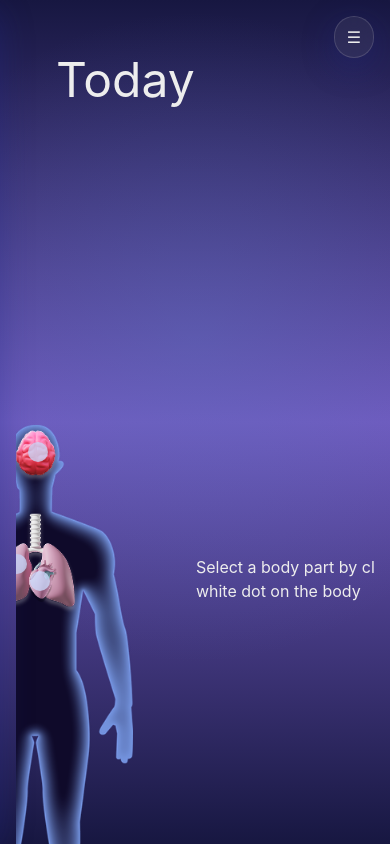
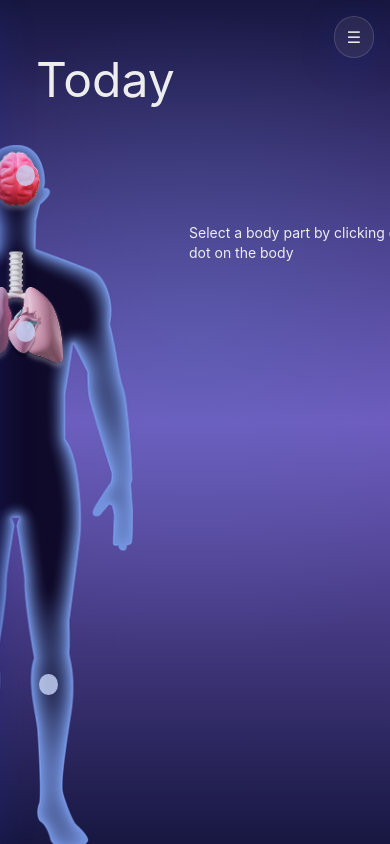
Before and after one commit to valttku/sote2035, a Next.js app in the folder client/: page / in a window 390 px wide. Built offline with nearby package versions, Linux system fonts and the light colour scheme; no server answers.

Commit message:
update homepage

```diff
--- a/client/src/components/digitaltwin/DigitalTwinClient.tsx
+++ b/client/src/components/digitaltwin/DigitalTwinClient.tsx
@@ -10,10 +10,10 @@ const BODY_PARTS: Array<{
   top: string;
   left: string;
 }> = [
-  { id: "brain", label: "Brain", top: "3%", left: "39%" },
-  { id: "heart", label: "Heart", top: "25%", left: "40%" },
-  { id: "lungs", label: "Lungs", top: "22%", left: "30%" },
-  { id: "legs", label: "Legs", top: "75%", left: "52%" },
+  { id: "brain", label: "Brain", top: "3%", left: "50%" },
+  { id: "heart", label: "Heart", top: "25%", left: "50%" },
+  { id: "lungs", label: "Lungs", top: "22%", left: "35%" },
+  { id: "legs", label: "Legs", top: "75%", left: "60%" },
 ];
 
 export default function DigitalTwinClient() {
@@ -21,22 +21,20 @@ export default function DigitalTwinClient() {
 
   const [avatarType] = useState<"male" | "female">("male");
   const isFemale = avatarType === "female";
-  const avatarWidth = isFemale ? 208 : 244;
 
   return (
-    <div className="min-h-screen w-full min-w-0 overflow-x-hidden pt-10 ">
-      <h1 className="text-5xl ml-10 mb-10 shrink-0 sticky">Today</h1>
-      <div className="flex flex-row items-center justify-center md:gap-[20%] min-w-full">
+    <div className="min-h-screen w-full flex flex-col items-center pt-10 px-5 md:px-10">
+      <h1 className="text-5xl mb-10 w-full text-left">
+        Today
+      </h1>
+
+      <div className="flex flex-row items-center justify-center w-full gap-10 md:gap-[15%]">
         {/* Avatar + dots */}
-        <div className="relative w-[230px] mt-70 md:mt-20 ml-[10%] md:ml-[5%] shrink-0">
+        <div className="relative w-[60vw] max-w-[250px] sm:w-[50vw] md:w-[40vw] flex-shrink-0">
           <img
             src={isFemale ? "/avatar-female.png" : "/avatar-male.png"}
             alt="Digital twin"
-            style={{
-              width: `${avatarWidth * 0.8}px`,
-              height: "auto",
-              display: "block",
-            }}
+            className="w-full h-auto block"
           />
 
           {BODY_PARTS.map(({ id, top, left }) => (
@@ -45,8 +43,8 @@ export default function DigitalTwinClient() {
               onClick={() => setSelected(id)}
               style={{
                 position: "absolute",
-                width: 20,
-                height: 20,
+                width: "8%",
+                height: "3%",
                 borderRadius: "50%",
                 cursor: "pointer",
                 top,
@@ -62,8 +60,8 @@ export default function DigitalTwinClient() {
         </div>
 
         {/* Guide + info-panel */}
-        <div className="w-full max-w-[320px] flex-shrink-0 md:mb-50 p-5 mt-10">
-          <p className="mb-10 ml-2">
+        <div className="w-full max-w-[350px] min-h-[300px] flex-shrink-0 p-4 md:p-6 mb-70">
+          <p className="mb-6 text-sm md:text-base">
             Select a body part by clicking on a white dot on the body
           </p>
 
```
